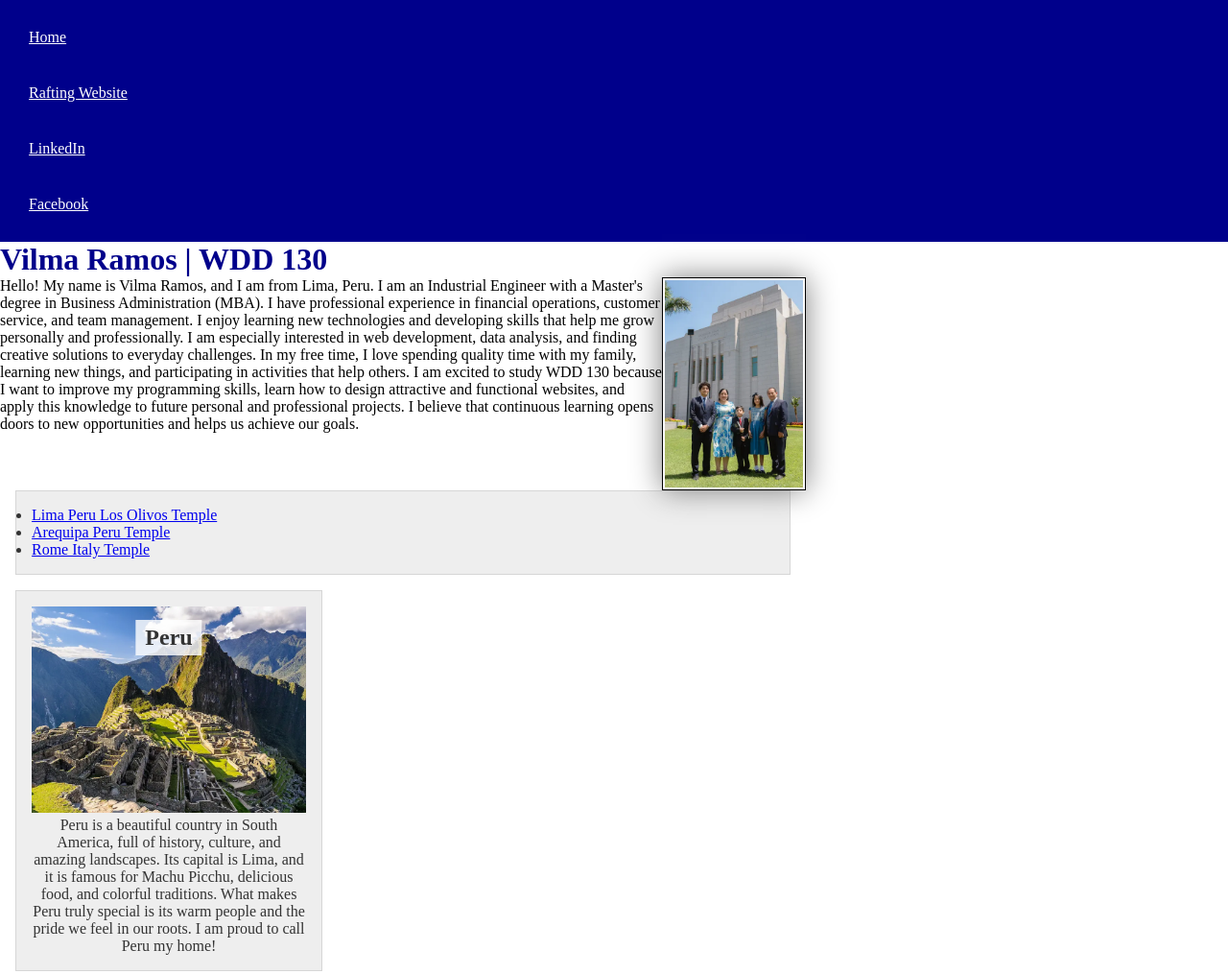
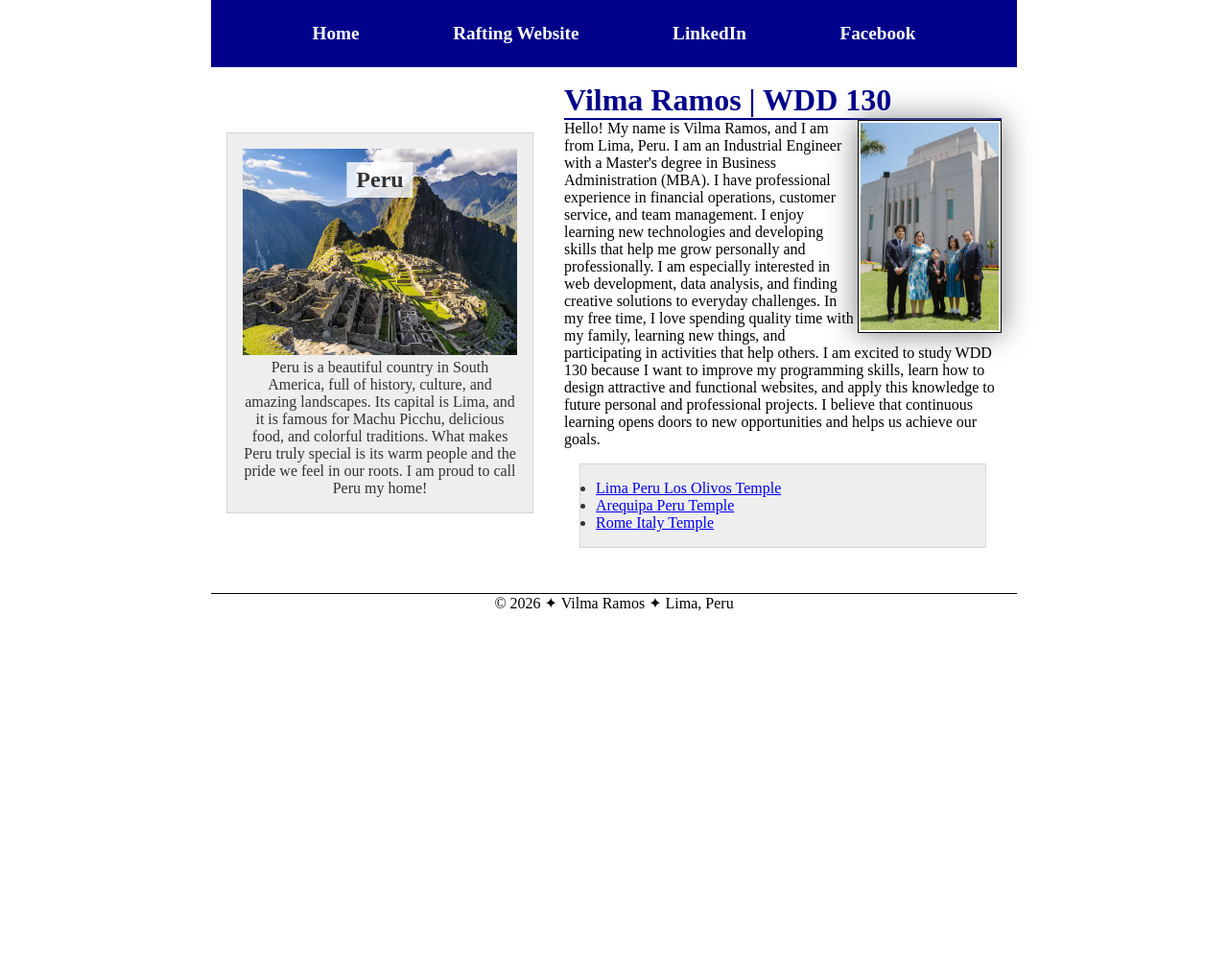
Before and after one commit to ramosvg/wdd130, a plain HTML site: page index.html in a window 1280 px wide. Shown: the top 1015 px of the page at 96% size. After the commit the page ends 800 px from the top, so only its background shows below. Drawn offline with Linux system fonts and the light colour scheme.

Commit message:
W04: Improve home page layout with CSS Flex and Grid

```diff
--- a/index.html
+++ b/index.html
@@ -19,10 +19,13 @@
             <a href="https://www.facebook.com/vilma.ramospena" target="_blank" rel="noopener">Facebook</a>
         </nav>
     </header>
+
+    <div class="grid">
         <main>
             <h1>Vilma Ramos | WDD 130</h1>
             <img src="images/profile.webp" alt="Vilma Ramos with her family outside the temple" width="200">
             <p>Hello! My name is Vilma Ramos, and I am from Lima, Peru. I am an Industrial Engineer with a Master's degree in Business Administration (MBA). I have professional experience in financial operations, customer service, and team management. I enjoy learning new technologies and developing skills that help me grow personally and professionally. I am especially interested in web development, data analysis, and finding creative solutions to everyday challenges. In my free time, I love spending quality time with my family, learning new things, and participating in activities that help others. I am excited to study WDD 130 because I want to improve my programming skills, learn how to design attractive and functional websites, and apply this knowledge to future personal and professional projects. I believe that continuous learning opens doors to new opportunities and helps us achieve our goals.</p>
+
             <ul class="box">
                 <li>
                     <a href="https://www.churchofjesuschrist.org/temples/details/lima-peru-los-olivos-temple" target="_blank" rel="noopener">
@@ -41,11 +44,13 @@
                 </li>
             </ul>
         </main>
+
         <aside class="box">
             <h2>Peru</h2>
             <img src="images/peru.webp" alt="Machu Picchu in Cusco, Peru">
             <p>Peru is a beautiful country in South America, full of history, culture, and amazing landscapes. Its capital is Lima, and it is famous for Machu Picchu, delicious food, and colorful traditions. What makes Peru truly special is its warm people and the pride we feel in our roots. I am proud to call Peru my home!</p>
         </aside>
+    </div>
 
     <footer>
         <p>&copy; 2026 &#10022; Vilma Ramos &#10022; Lima, Peru</p>
--- a/styles/styles.css
+++ b/styles/styles.css
@@ -14,23 +14,48 @@
     --standard-padding: 1rem;
 }
 
+/* W04: Center the page content */
+header,
+.grid,
+footer {
+    max-width: 840px;
+    margin: 0 auto;
+}
+
+/* W04: Navigation with Flexbox */
 nav {
     background-color: var(--primary-color);
-    padding: 10px;
+    padding: 1rem;
+    display: flex;
+    justify-content: space-evenly;
+    align-items: center;
 }
 
 nav a {
     color: white;
     display: block;
-    padding: 20px;
+    padding: 0.5rem;
+    text-decoration: none;
+    font-size: 1.2rem;
+    font-weight: 700;
 }
 
+/* W04: Heading */
 h1 {
     color: var(--primary-color);
+    border-bottom: 2px solid var(--primary-color);
 }
 
+/* W04: Grid Layout */
+.grid {
+    display: grid;
+    align-items: center;
+}
+
+/* Main Content */
 main {
-    max-width: 840px;
+    grid-column: 2 / 3;
+    margin: 1rem;
 }
 
 main img {
@@ -46,10 +71,13 @@ p {
     padding: 0;
 }
 
+/* Aside Section */
 aside {
     width: 20rem;
     text-align: center;
     position: relative;
+    grid-column: 1 / 2;
+    grid-row: 1 / 2;
 }
 
 aside img {
@@ -66,6 +94,7 @@ aside h2 {
     padding: 5px 10px;
 }
 
+/* Footer */
 footer {
     margin-top: 15px;
     border-top: 1px solid var(--border-color);
--- a/week04/styles/layout-exercises.css
+++ b/week04/styles/layout-exercises.css
@@ -23,18 +23,23 @@ div {
 
 .flex {
     background-color: #aba;
-    /* write declarations here */
+    display: flex;
+    justify-content: center;
+    align-items: center;
 
 }
 
 .grid {
     background-color: #abb;
-    /* write declarations here */
+    display: grid;
+    place-items: center;
 
 }
 
 .container2 {
-    /* write declarations here */
+    display: flex;
+    flex-wrap: wrap;
+    justify-content: space-around;
 
 }
 
@@ -44,12 +49,13 @@ div {
 }
 
 .container3 {
-    /* write declarations here */
+    display: grid;
+    grid-template-columns: repeat(3, 1fr);
 
 }
 
 .columns-3 {
-    /* write declaration here */
+    grid-column: 1 / 4;
 
 }
 
```
Lines whose indentation alone changed are shown as unchanged.
